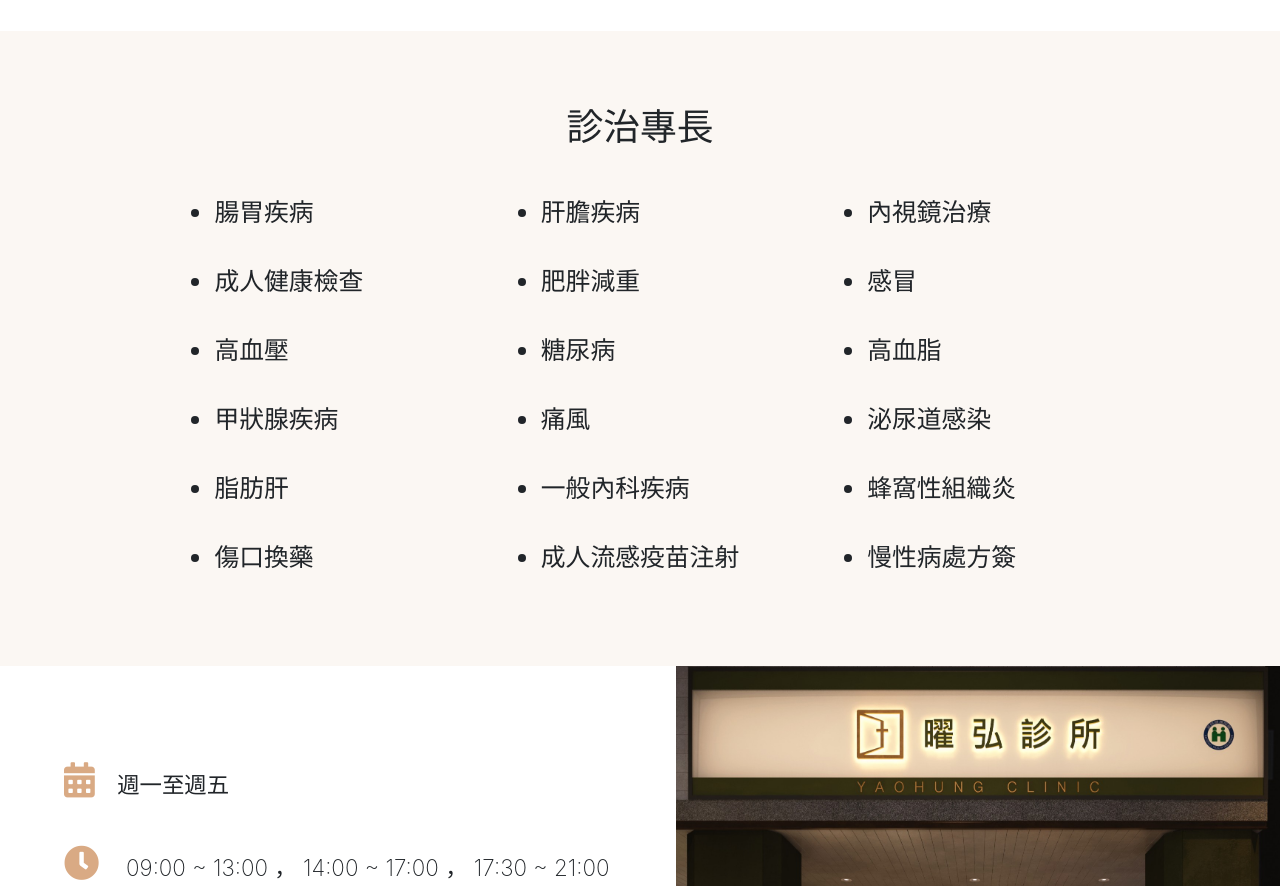
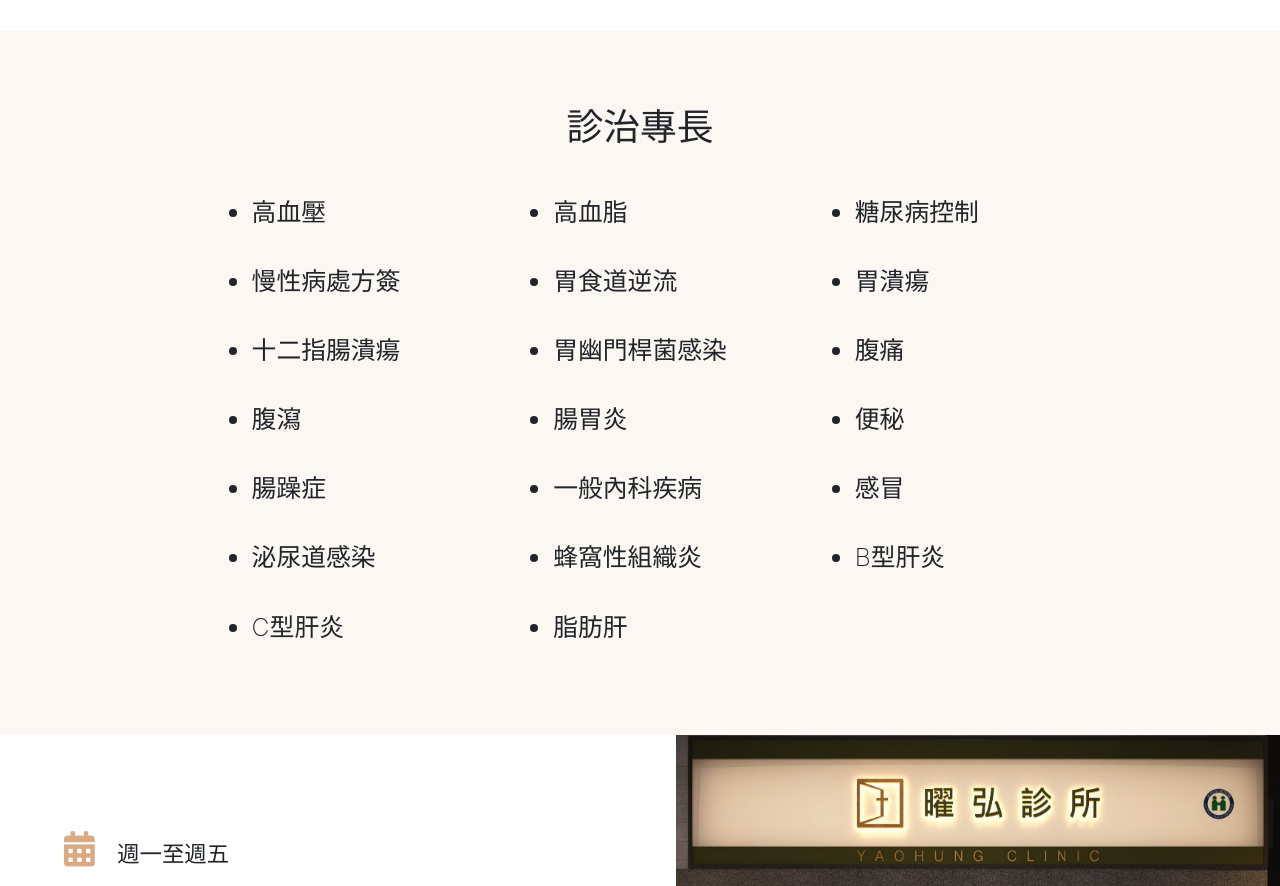
Before and after one commit to ThomasTseng2005/yaohung-medical, a Flask app: page / in a window 1280 px wide. Shown: the part 2869-3755 px from the top of the page. Run offline with Flask 3, Linux system fonts and the light colour scheme; some libraries are stand-ins or nearby versions.

Commit message:
add dockerfile, .dockerignore, requirements.txt and change home.html

```diff
--- a/templates/home.html
+++ b/templates/home.html
@@ -162,24 +162,26 @@
     <div class="medical-description">
         <h2>診治專長</h2>
         <ul class="medical-grid">
-            <li>腸胃疾病
-            <li>肝膽疾病</li>
-            <li>內視鏡治療</li>
-            <li>成人健康檢查</li>
-            <li>肥胖減重</li>
+            <li>高血壓</li>
+            <li>高血脂</li>
+            <li>糖尿病控制</li>
+            <li>慢性病處方簽</li>
+            <li>胃食道逆流</li>
+            <li>胃潰瘍</li>
+            <li>十二指腸潰瘍</li>
+            <li>胃幽門桿菌感染</li>
+            <li>腹痛</li>
+            <li>腹瀉</li>
+            <li>腸胃炎</li>
+            <li>便秘</li>
+            <li>腸躁症</li>
+            <li>一般內科疾病</li>
             <li>感冒</li>
-            <li>高血壓</li>
-            <li>糖尿病</li>
-            <li>高血脂</li>
-            <li>甲狀腺疾病</li>
-            <li>痛風</li>
             <li>泌尿道感染</li>
+            <li>蜂窩性組織炎</li>
+            <li>B型肝炎</li>
+            <li>C型肝炎</li>
             <li>脂肪肝</li>
-            <li>一般內科疾病</li>
-            <li>蜂窩性組織炎</li>
-            <li>傷口換藥</li>
-            <li>成人流感疫苗注射</li>
-            <li>慢性病處方簽</li>
         </ul>
     </div>
 </section>
```
Also changed, not shown: requirements.txt (added, +65 -0 lines), 2 other files.
